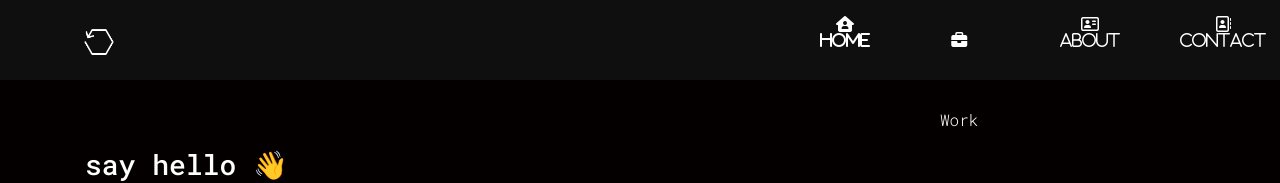
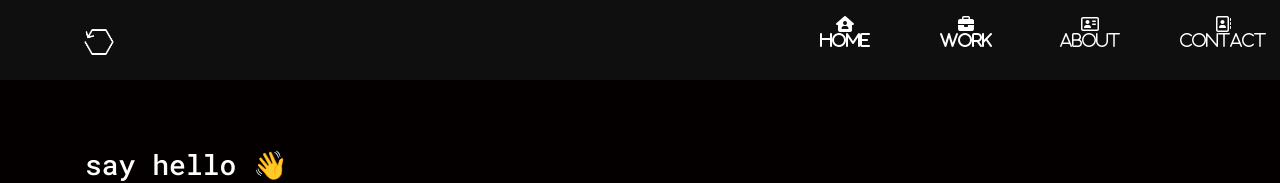
Before and after one commit to amine-abdel/My-Portfolio, a plain HTML site: page contact.html in a window 1280 px wide. Shown: the top 183 px of the page. Drawn offline with nearby package versions, Linux system fonts and the light colour scheme.

Commit message:
Update contact.html

```diff
--- a/contact.html
+++ b/contact.html
@@ -38,7 +38,7 @@
 
                         </div>
                         <div class="icon" >
-                        <li><a href="work.html"><i class="fas fa-briefcase" title="work"></i> Work</a></li>
+                        <li><a href="work.html"><i class="fas fa-briefcase" title="work">  Work</i></a></li>
                         </div>
                         <div class="icon" >
                         <li><a href="about.html"><i class="far fa-address-card" title="about me"> About</i></a></li>
```
